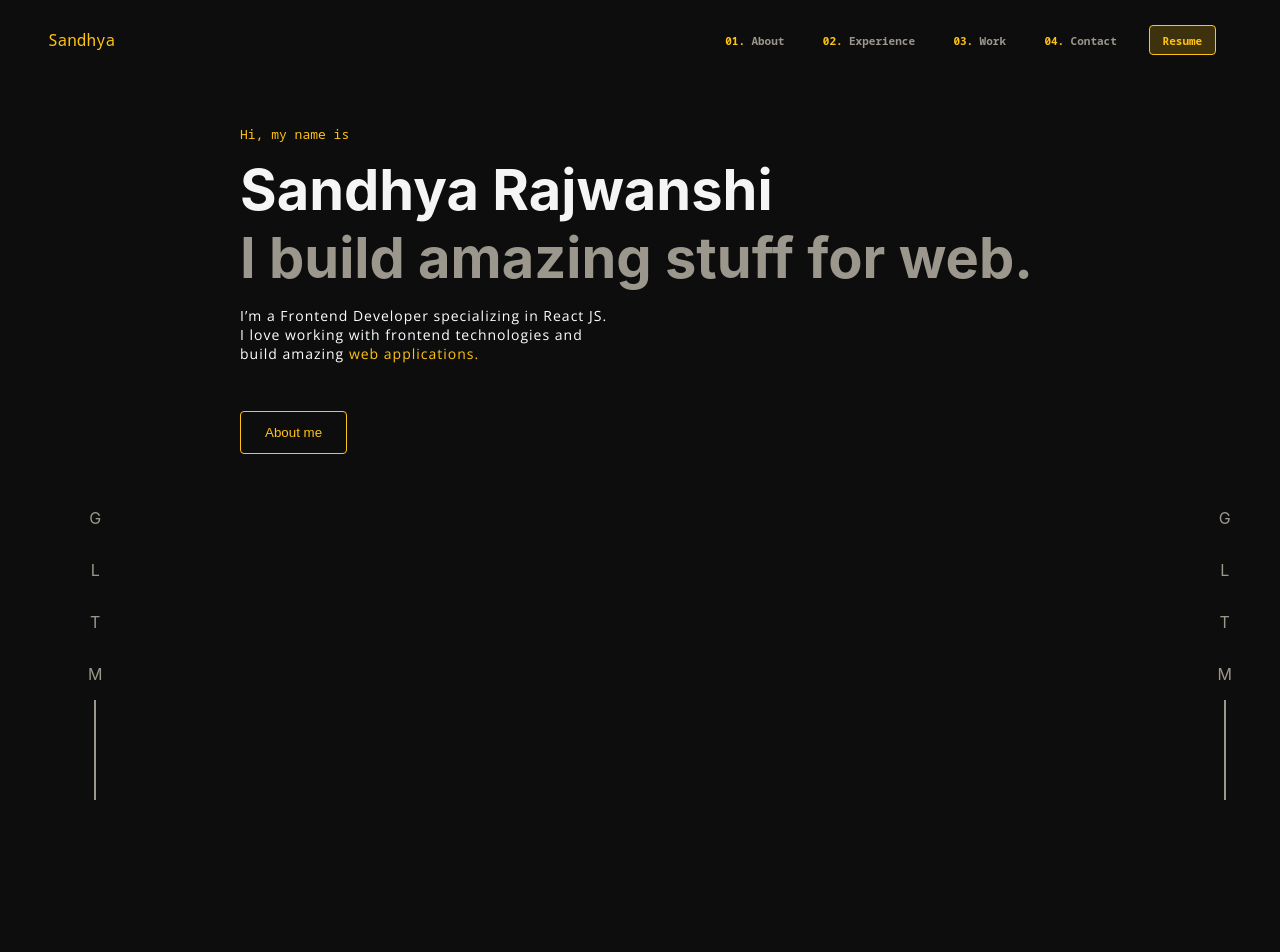
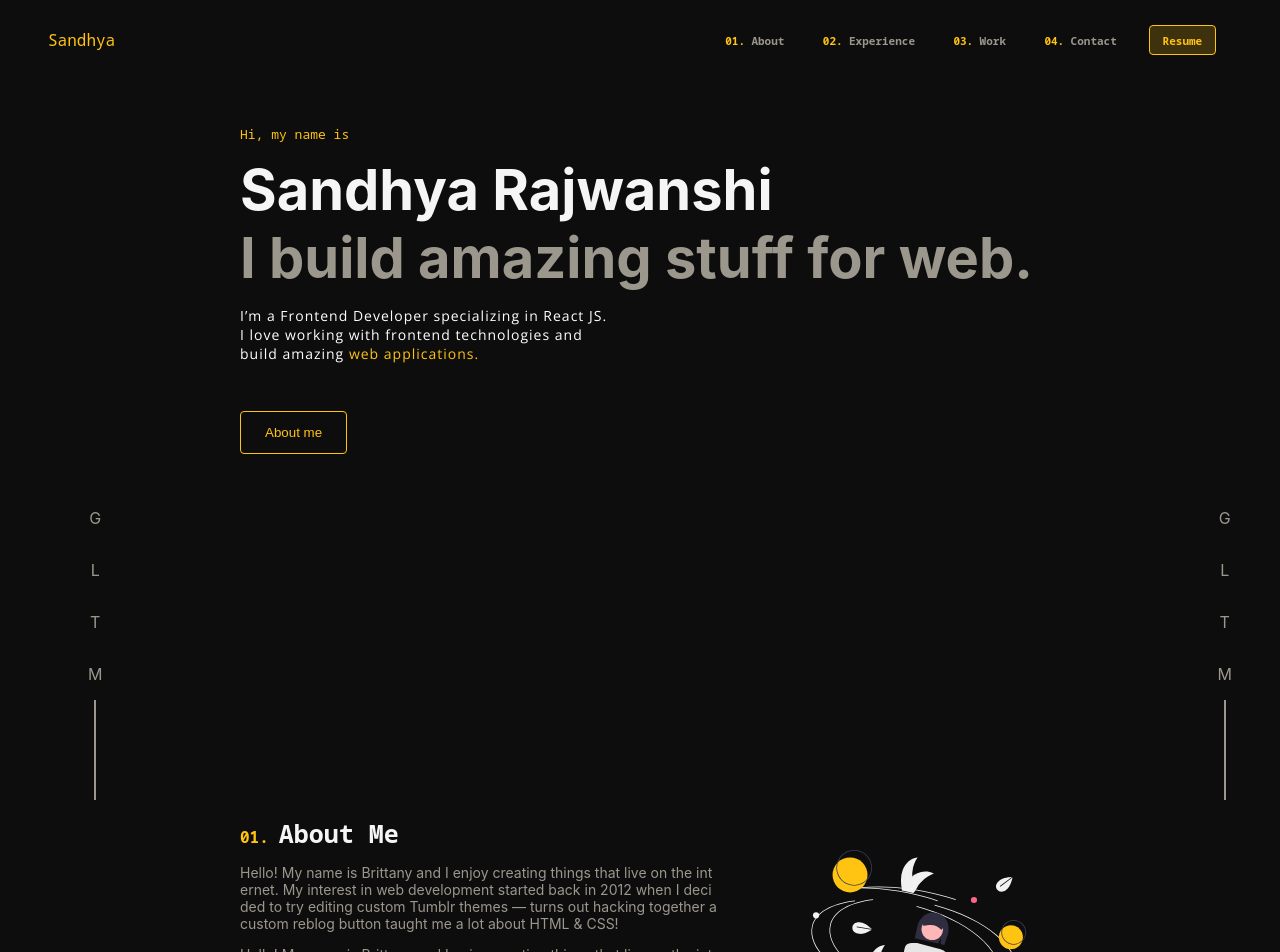
Before and after one commit to SandhyaR1007/sandhya-rajwanshi-dev, a React (Create React App) app: page / in a window 1280 px wide. Shown: the top 952 px of the page. Before the commit the page ends 800 px from the top, so only its background shows below. Built offline with nearby package versions, Linux system fonts and the light colour scheme.

Commit message:
add: import About component

```diff
--- a/src/App.js
+++ b/src/App.js
@@ -1,5 +1,6 @@
 import React from "react";
 import "./App.css";
+import About from "./components/about/About";
 import Header from "./components/header/Header";
 import Navbar from "./components/navbar/Navbar";
 import SidebarLeft from "./components/sidebarLeft/SidebarLeft";
@@ -12,6 +13,7 @@ const App = () => {
       <SidebarLeft />
       <SidebarRight />
       <Header />
+      <About />
     </div>
   );
 };
```
